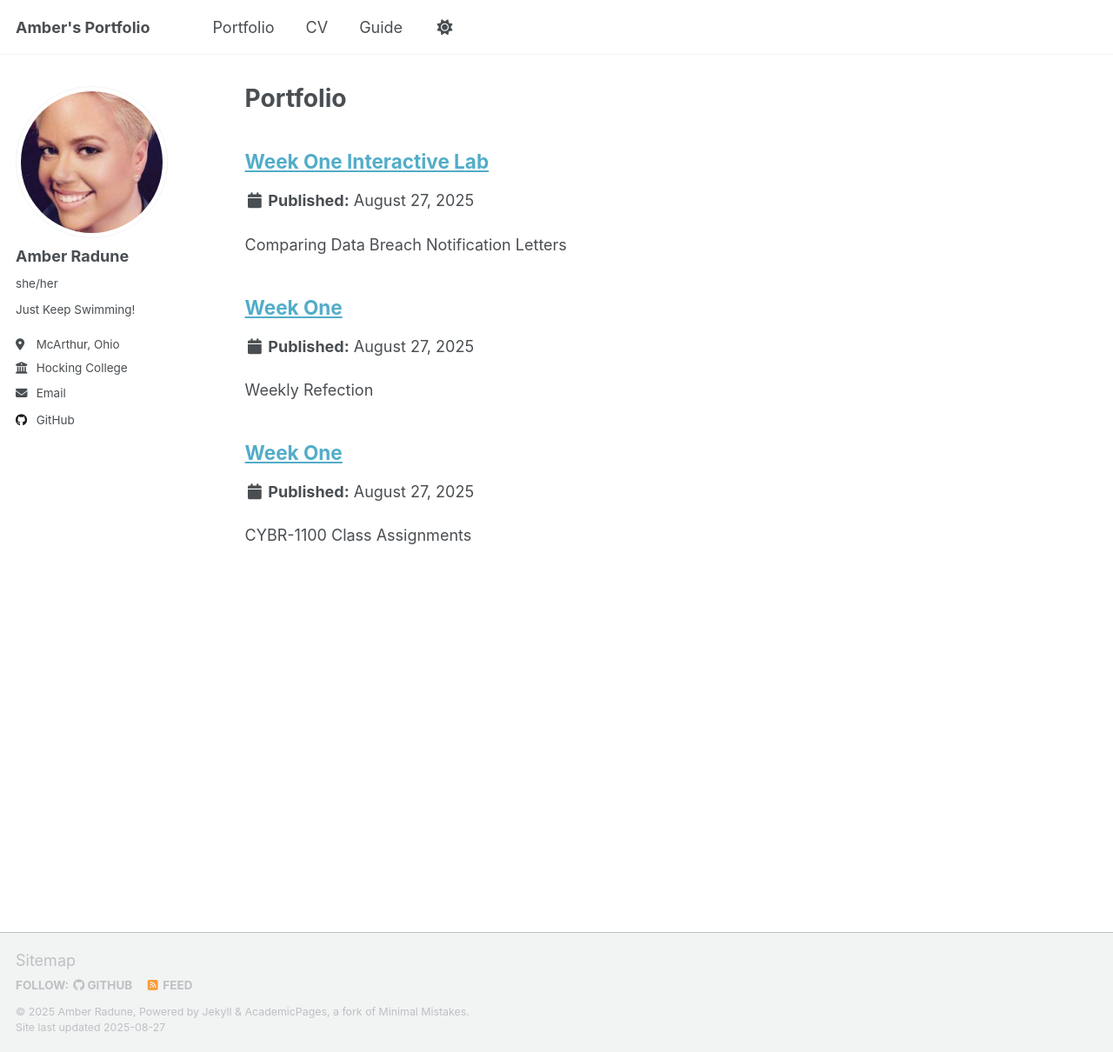
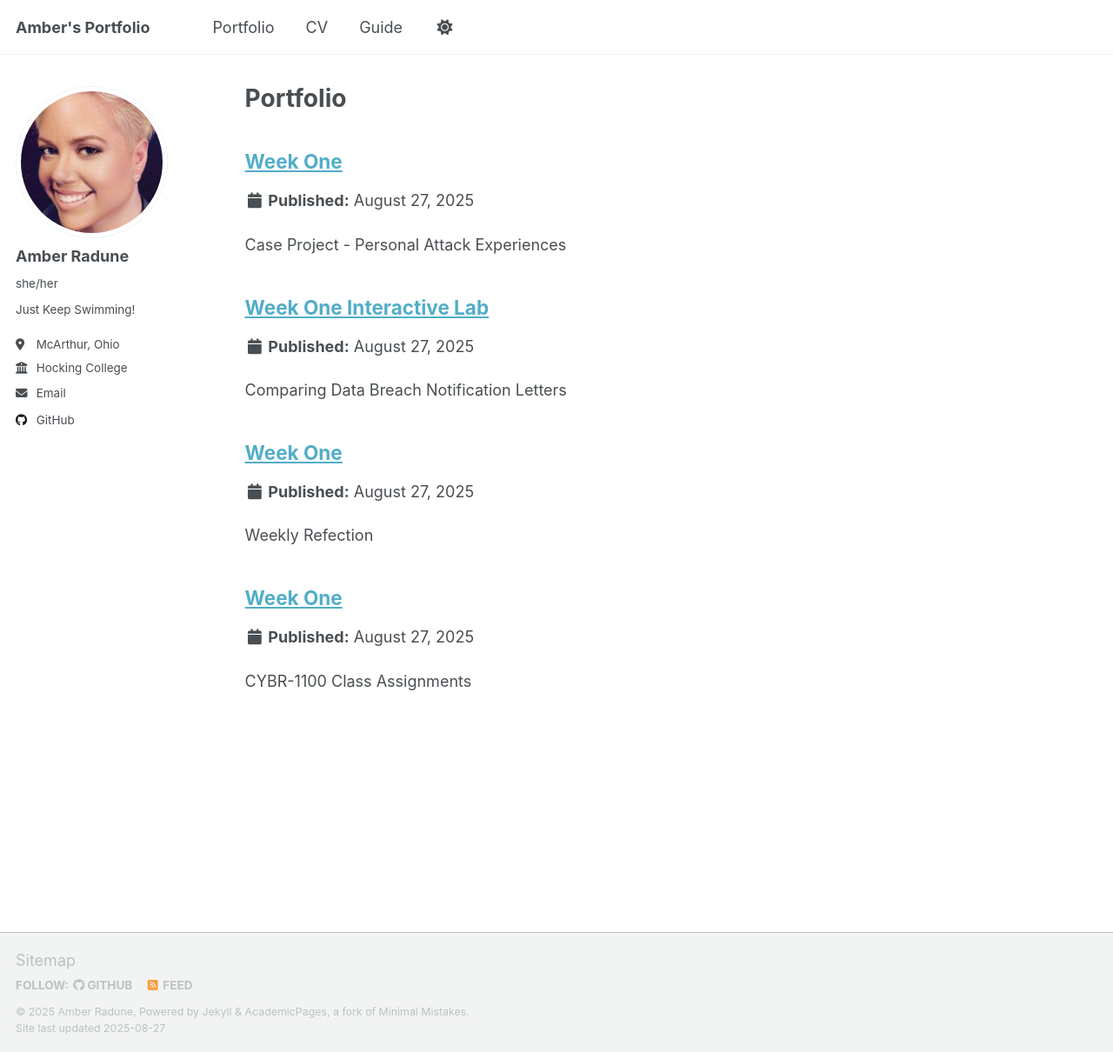
Before and after one commit to TinyBumblee/AmberR.github.io, a Jekyll site: the page built from _pages/portfolio.html, in a window 1280 px wide and 1210 px high. Shown: the whole window at 87% size. Built offline with Jekyll 4.4.1, drawn with Linux system fonts in a browser that asks for light colours; a script that is not in the unit is left out.

Commit message:
Update Week One Case Project.md

```diff
--- a/_portfolio/Week One Case Project.md
+++ b/_portfolio/Week One Case Project.md
@@ -1,3 +1,9 @@
+---
+title: "Week One"
+excerpt: "Case Project - Personal Attack Experiences"
+collection: portfolio
+---
+
 Name: Amber Radune
 Class: CYBR-1100
 Date: August 22, 2025
```
